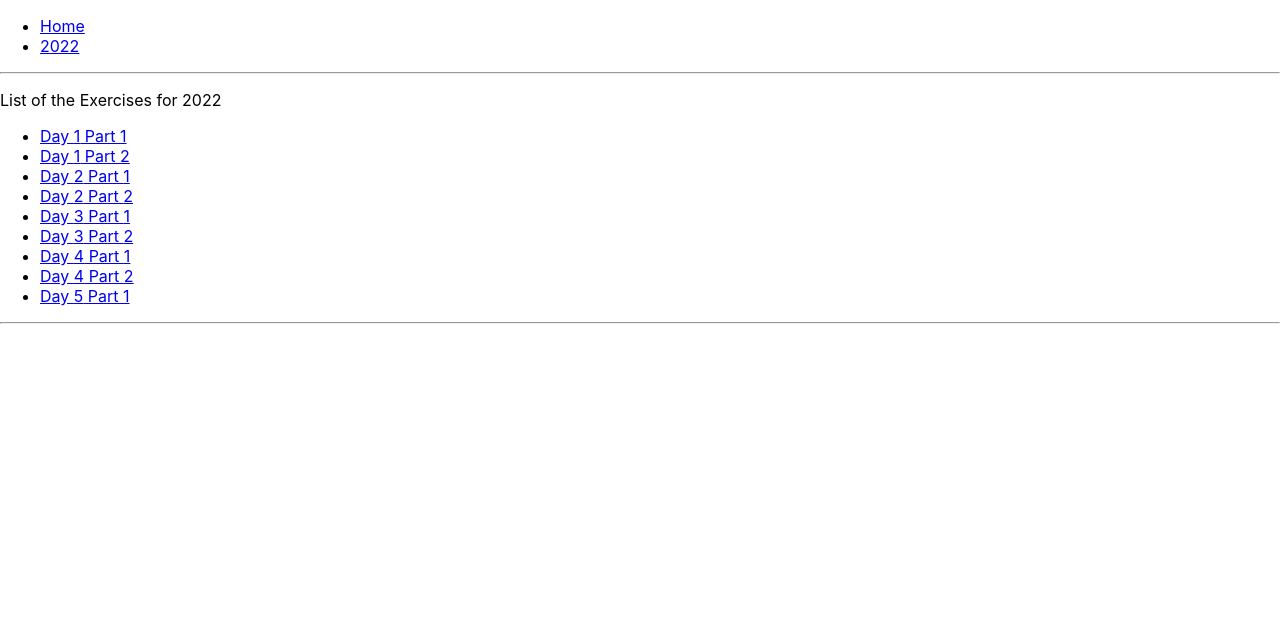
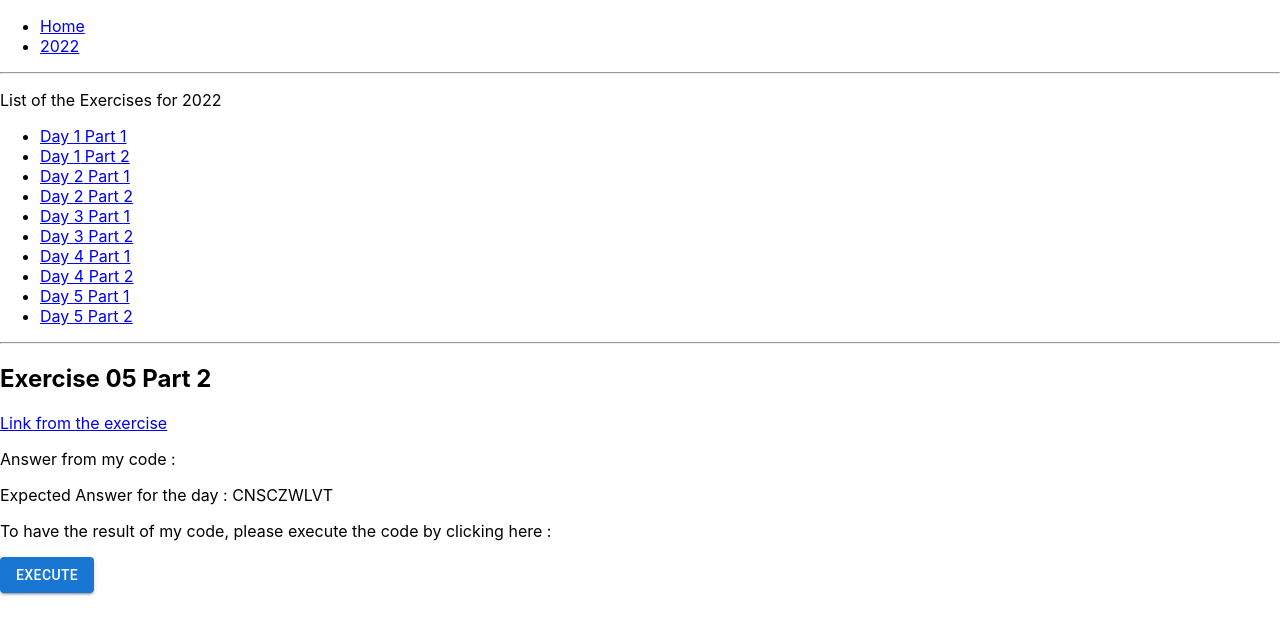
Before and after one commit to enikart/AdventOfCode, a React (Create React App) app: page /2022/05-02 in a window 1280 px wide. Shown: the top 634 px of the page. Built offline with nearby package versions, Linux system fonts and the light colour scheme.

Commit message:
part 2 day 5 (much easier than part one ??)

```diff
--- /dev/null
+++ b/src/pages/2022/day05/Day0502.tsx
@@ -0,0 +1,87 @@
+import React from "react";
+import ExerciseComponent from "../../../components/exercise/ExerciseComponent";
+import input from "./input";
+
+class Day0502 extends React.Component<any, any> {
+    state: {
+        answer: string
+    }
+
+    getStartMap(input: string): string[][] {
+        let map: string[][] = [];
+        let inputParsed = input.split('\n');
+        let stackNumbers = inputParsed[inputParsed.length - 1].split('  ').length;
+        while (map.length < stackNumbers) {
+            map.push([]);
+        }
+
+        for (let i = 0; i < (inputParsed.length - 1); i++) {
+            for (let j = 0; j < stackNumbers; j++) {
+                if (inputParsed[i][j * 4 + 1] !== ' ') {
+                    map[j].push(inputParsed[i][j * 4 + 1]);
+                }
+            }
+        }
+
+        return map;
+    }
+
+    makeMove(map: string[][], move: number, from: number, to: number): string[][] {
+        let cratesMoving: string[] = [];
+        for (let i = 0; i < move; i++) {
+            let crateMoving = map[from - 1].shift();
+            if (crateMoving) {
+                cratesMoving.unshift(crateMoving);
+            }
+        }
+
+        cratesMoving.forEach(crateMoving => {
+            map[to-1].unshift(crateMoving);
+        });
+
+        return map;
+    }
+
+    execute() {
+        let inputParsed = input.split("\n\n");
+        let map = this.getStartMap(inputParsed[0]);
+        let moves = inputParsed[1].split('\n');
+
+        moves.forEach(move => {
+            let moveParsed = move.split(' ');
+            moveParsed = moveParsed.filter(item => !isNaN(parseInt(item)));
+            this.makeMove(map, parseInt(moveParsed[0]), parseInt(moveParsed[1]), parseInt(moveParsed[2]));
+        });
+
+        let answer = '';
+
+        for (let i = 0; i < map.length; i++) {
+            answer += map[i][0];
+        }
+
+        this.setState({
+            answer: answer
+        });
+    }
+
+    constructor(props: null) {
+        super(props);
+
+        this.state = {
+            answer: ""
+        }
+
+        this.execute = this.execute.bind(this);
+    }
+
+    render() {
+        return (
+            <div>
+                <h2>Exercise 05 Part 2</h2>
+                <ExerciseComponent yearNumber={2022} exerciseNumber={5} answer={this.state.answer} rightAnswer={"CNSCZWLVT"} exec={this.execute}/>
+            </div>
+        );
+    }
+}
+
+export default Day0502;
--- a/src/pages/2022/exercisesJson.tsx
+++ b/src/pages/2022/exercisesJson.tsx
@@ -8,6 +8,7 @@ import Day0302 from "./day03/Day0302";
 import Day0401 from "./day04/Day0401";
 import Day0402 from "./day04/Day0402";
 import Day0501 from "./day05/Day0501";
+import Day0502 from "./day05/Day0502";
 
 export var exercisesJson: Exercise[] = [
   {
@@ -73,4 +74,11 @@ export var exercisesJson: Exercise[] = [
     "key": "2022_05_1",
     "link": "05-01"
   },
+  {
+    "day": 5,
+    "part": 2,
+    "component": Day0502,
+    "key": "2022_05_2",
+    "link": "05-02"
+  },
 ];
```
